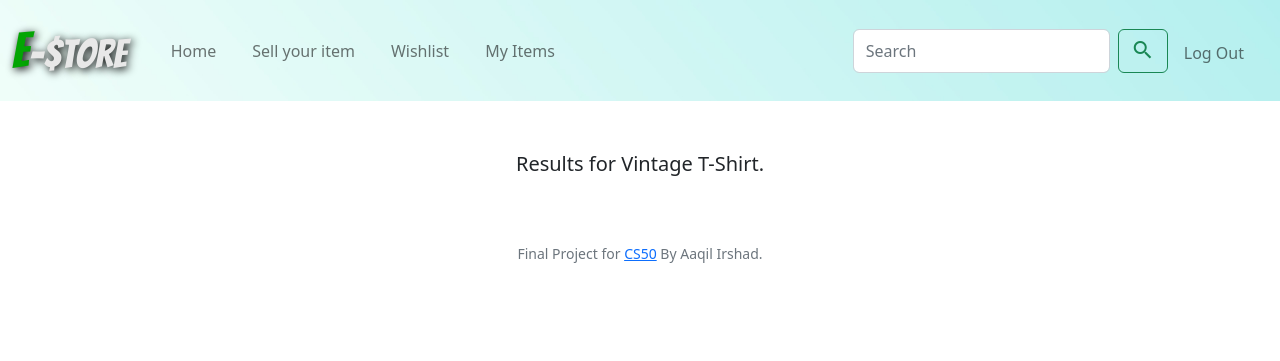
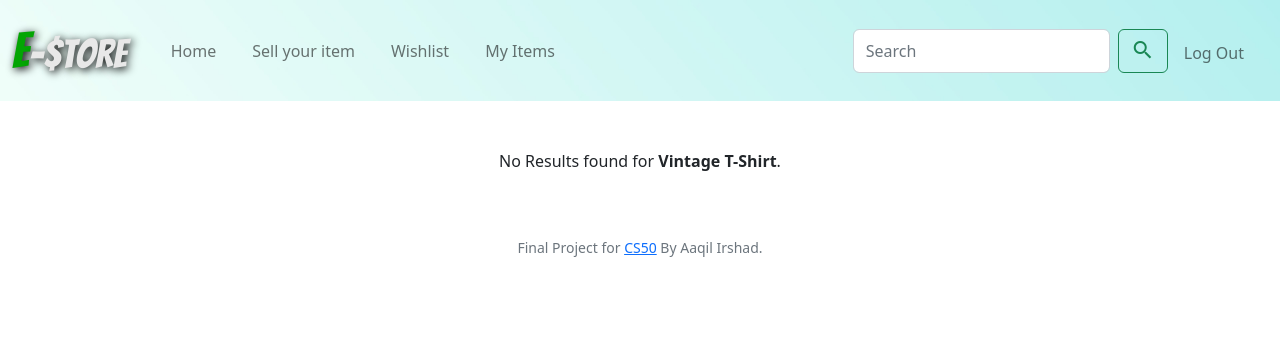
Before and after one commit to Aaqilirshad/project, a Flask app: a page that uses templates/products.html in a window 1280 px wide. Shown: the top 361 px of the page. Run offline with Flask 2, Linux system fonts and the light colour scheme; a user stored in the database is signed in; some libraries are stand-ins or nearby versions.

```diff
--- a/templates/products.html
+++ b/templates/products.html
@@ -2,7 +2,8 @@
 {% block title %}Products{% endblock %}
 
 {%block main%}
-<p style="font-size:20px; text-align:center;">Results for {{name}}.</p>
+  {% if items %}
+      <p style="font-size:20px; text-align:center;">Results for <strong>{{name}}</strong>.</p>
       <div class="row row-cols-1 row-cols-sm-2 row-cols-md-4">
         {% for row in items %}
           <div class="d-flex justify-content-evenly" style="margin-top:30px;">
@@ -79,6 +80,9 @@
                   </div>
           </div>
         {% endfor %}
+      {% else %}
+      <p>No Results found for <strong>{{name}}</strong>.</p>
+      {% endif %}
 
 
 </div>
```
Also changed, not shown: shopper.db, 3 other files. Lines whose indentation alone changed are shown as unchanged.
